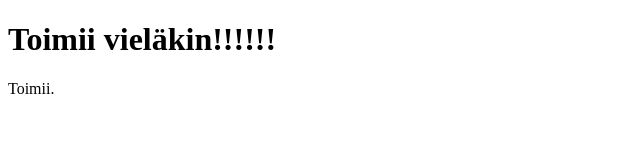
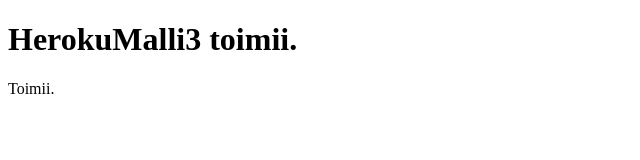
Before and after one commit to apliedes12/HerokuMalli3, a website: page index.html in a window 1280 px wide. Shown: the whole page, without its empty margins (0-640 px from the left). Drawn offline with Linux system fonts and the light colour scheme.

Commit message:
Tekstimuutos

```diff
--- a/index.html
+++ b/index.html
@@ -5,7 +5,7 @@
   </head>
   <body>
     <div class="textColumn">
-      <h1>Toimii vieläkin!!!!!!</h1>
+      <h1>HerokuMalli3 toimii.</h1>
       <p>Toimii.</p>
     </div>
   </body>
```
